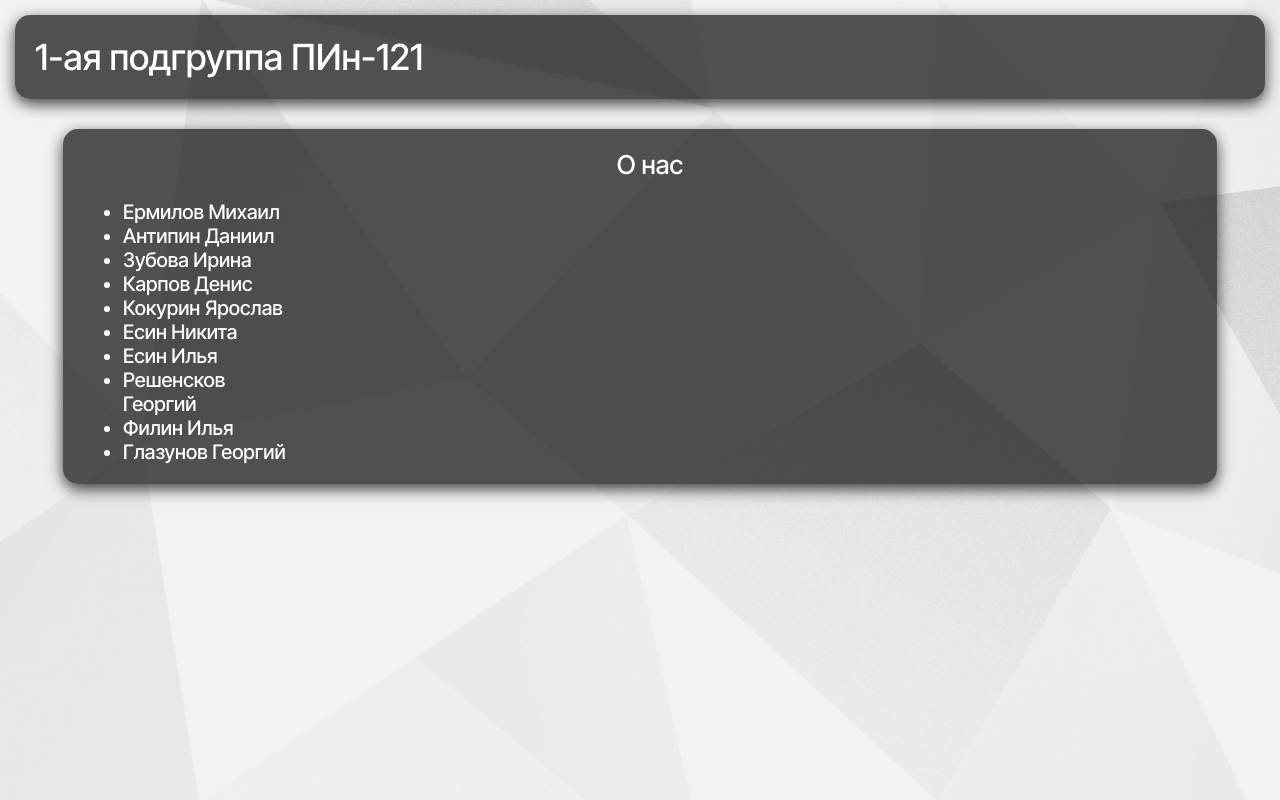
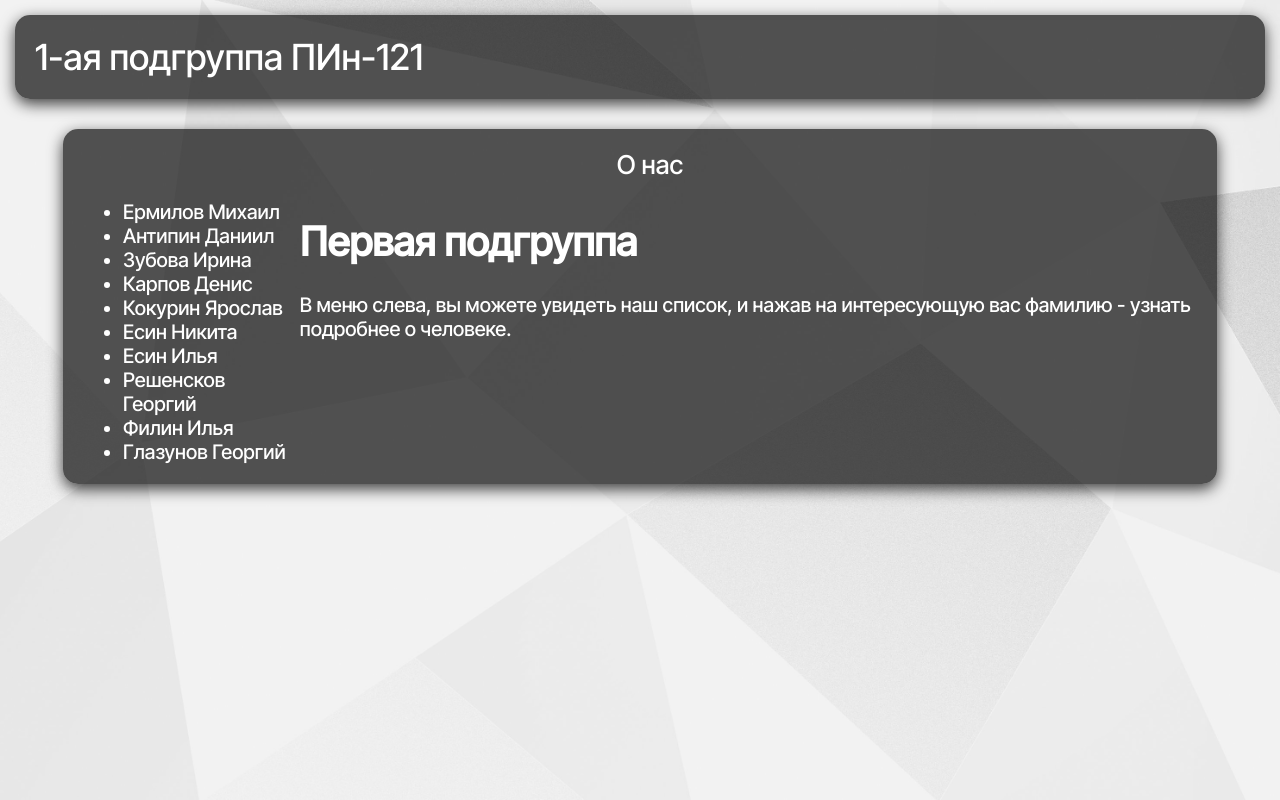
Before and after one commit to pin-121/pin-121.github.io, a plain HTML site: page index.html in a window 1280 px wide. Drawn offline with Linux system fonts and the light colour scheme.

Commit message:
Update index.html

```diff
--- a/index.html
+++ b/index.html
@@ -34,7 +34,10 @@
 								<li onclick="blockText(ListGlazunov, ListWe)">Глазунов Георгий</li>
 							</ul>
 						</div>
-						<div id="ListNone" class="block-content-text"></div>
+						<div id="ListNone" class="block-content-text">
+							<h1>Первая подгруппа</h1>
+							<span>В меню слева, вы можете увидеть наш список, и нажав на интересующую вас фамилию - узнать подробнее о человеке.</span>
+						</div>
 						<div style="display: none;" id="ListErmilov" class="block-content-text">
 							<h1>Ермилов Михаил</h1>
 							<span>С лета 2016 года, я занимаюсь всем этим мракобесием. Продвинулся ли я? Однозначно да, раньше для меня это было что-то страшным и на уровне магии, сейчас увы, это для меня набор нулей и едениц, интерпретируемых в ассемблер команды, в свою очередь интерпретируемые в C, и уже с него в си-подобные, а от них и по цепочке до гребанного питона. Зная хоть один си-подобный и ооп, любой язык, кроме машинного и ассемблера - изучить легко! А про интернет - у него вкладка web, там-всё написанно. Зачем я начал изучать? Мне хотелось писать игры еще с далёкого 2014 года, спасибо таким играм как Minecraft, Terraria и фильму Трон: Наследие.</span>
```
